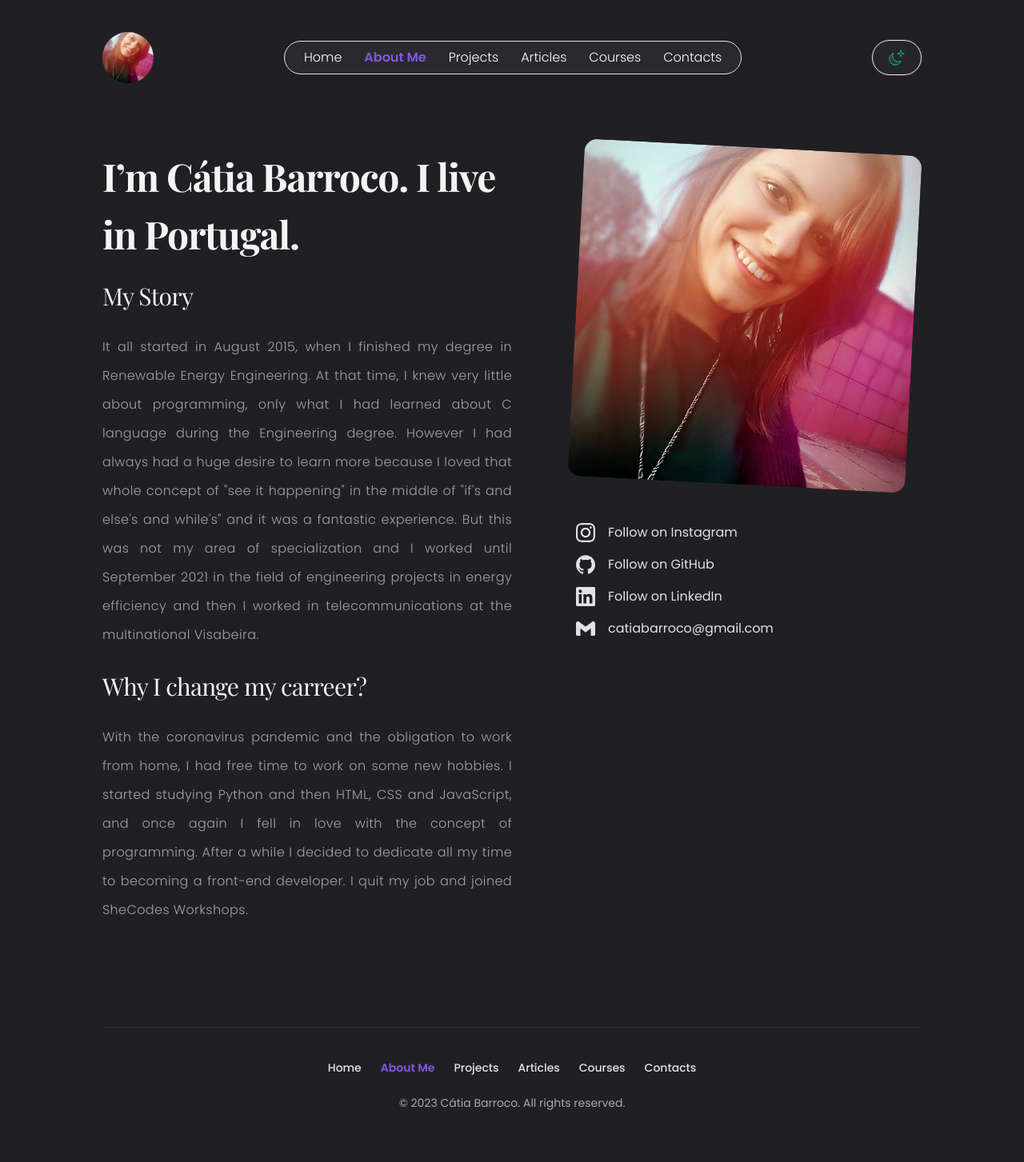
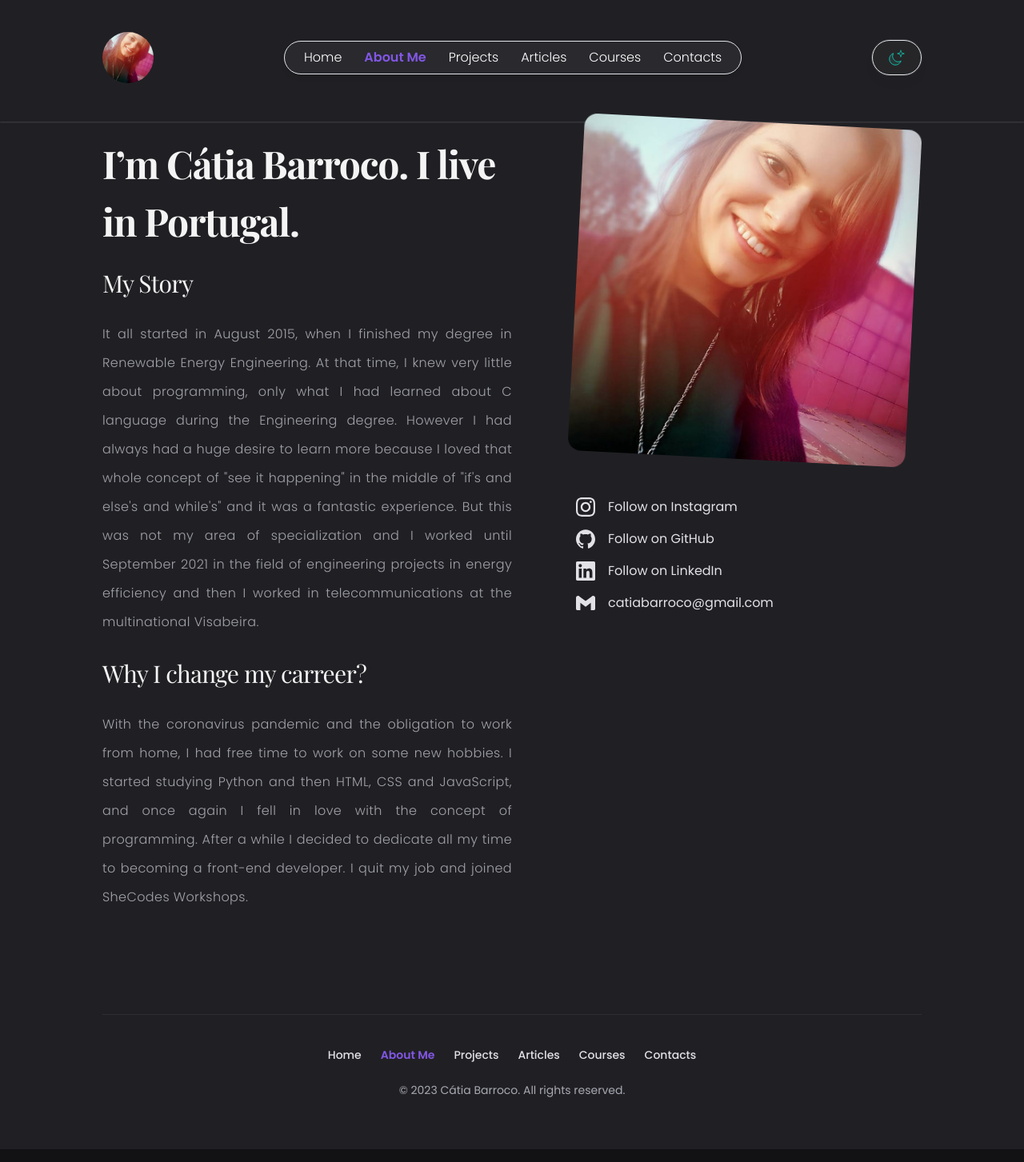
Before and after one commit to catiabarroco/portfolio_nextjs, a Next.js app: page /about in a window 1280 px wide. Shown: the whole page at 80% size. Built offline with nearby package versions, Linux system fonts and the light colour scheme.

Commit message:
header style

```diff
--- a/src/components/CoursesCard.tsx
+++ b/src/components/CoursesCard.tsx
@@ -23,7 +23,7 @@ export default function CoursesCard({
 }: CoursesCardProps) {
   return (
     <article className="rounded gap-5 p-5 items-center border dark:border-brand-secondary-700 shadow">
-     <section className='md:flex gap-5'>
+     <section className='flex flex-col md:flex-row gap-5'>
      <section className="w-full basis-1/4 content-center">
         <Image
           src={imgSrc}
--- a/src/components/Footer.tsx
+++ b/src/components/Footer.tsx
@@ -6,7 +6,7 @@ import { MenuPages } from '@components/MenuPages';
 
 export function Footer() {
   return (
-    <footer className="mt-32 bg-white dark:bg-brand-secondary-800">
+    <footer className="pt-32 bg-white dark:bg-brand-secondary-800">
       <div className="container mx-auto px-5 md:px-32">
         <div className="border-t border-brand-secondary-200 pb-16 pt-10 dark:border-zinc-700/40">
           <div className="flex flex-col w-full items-center justify-between gap-4 md:gap-6">
--- a/src/components/Header/index.tsx
+++ b/src/components/Header/index.tsx
@@ -10,8 +10,8 @@ import { MenuPages } from '@components/MenuPages';
 
 export function Header() {
   return (
-    <header className="pt-10 pb-20">
-      <div className="container lg:items-center mx-auto px-5 md:px-32 dark:text-white flex justify-between">
+    <header className="pt-10 pb-12 bg-white dark:bg-brand-secondary-800 sticky top-0 shadow-sm shadow-zinc-100 dark:shadow-zinc-700">
+      <div className="container sticky top-0 lg:items-center mx-auto px-5 md:px-32 dark:text-white flex justify-between">
         <NavLink href={URLS.home()} className="hidden lg:flex">
           <Image
             src="/assets/images/perfilPicture.jpeg"
--- a/src/components/PageTitle.tsx
+++ b/src/components/PageTitle.tsx
@@ -5,7 +5,7 @@ type PageTitleProps = {
 };
 export default function PageTitle({ children }: PageTitleProps) {
   return (
-    <h1 className="text-4xl font-bold tracking-tight text-zinc-800 dark:text-zinc-100 md:text-5xl !leading-normal">
+    <h1 className="pt-4 text-4xl font-bold tracking-tight text-zinc-800 dark:text-zinc-100 md:text-5xl !leading-normal">
       {children}
     </h1>
   );
--- a/src/components/ProjectCard.tsx
+++ b/src/components/ProjectCard.tsx
@@ -23,7 +23,7 @@ export default function ProjectCard({
 }: ProjectCardProps) {
   return (
     <article className="rounded gap-5 p-5 items-center border dark:border-brand-secondary-700 shadow">
-     <section className='md:flex gap-2 md:gap-10'>
+     <section className='flex flex-col gap-4 md:flex-row md:gap-10'>
       <section className="w-full basis-1/4 rounded place-content-center">
           <Image
             src={imgSrc}
--- a/src/pages/_app.tsx
+++ b/src/pages/_app.tsx
@@ -5,12 +5,15 @@ import { Header } from '@components/Header';
 
 export default function App({ Component, pageProps }: AppProps) {
   return (
-    <div className="relative min-h-screen container mx-auto bg-white shadow-sm shadow-zinc-100 dark:bg-brand-secondary-800 dark:shadow-zinc-300">
-      <Header />
-      <main className="min-h-[50vh]">
+    <>
+         <Header />
+      <main className="min-h-[50vh] bg-white dark:bg-brand-secondary-800">
         <Component {...pageProps} />
       </main>
       <Footer />
-    </div>
+    </>
+    // <div className="relative min-h-screen container mx-auto bg-white shadow-sm shadow-zinc-100 dark:bg-brand-secondary-800 dark:shadow-zinc-300">
+
+    // </div>
   );
 }
```
Also changed, not shown: src/pages/courses.tsx (+0 -46 lines).
